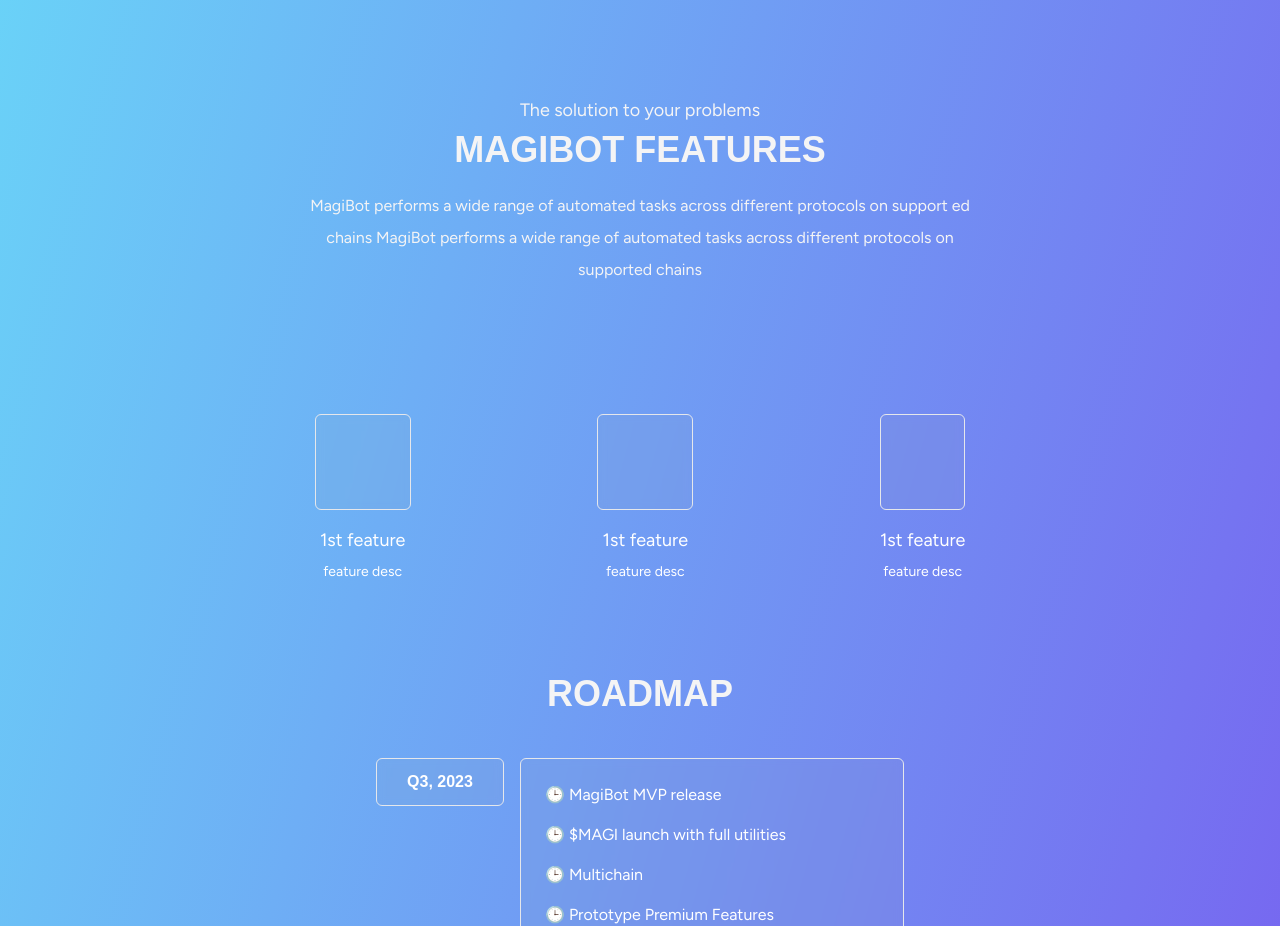
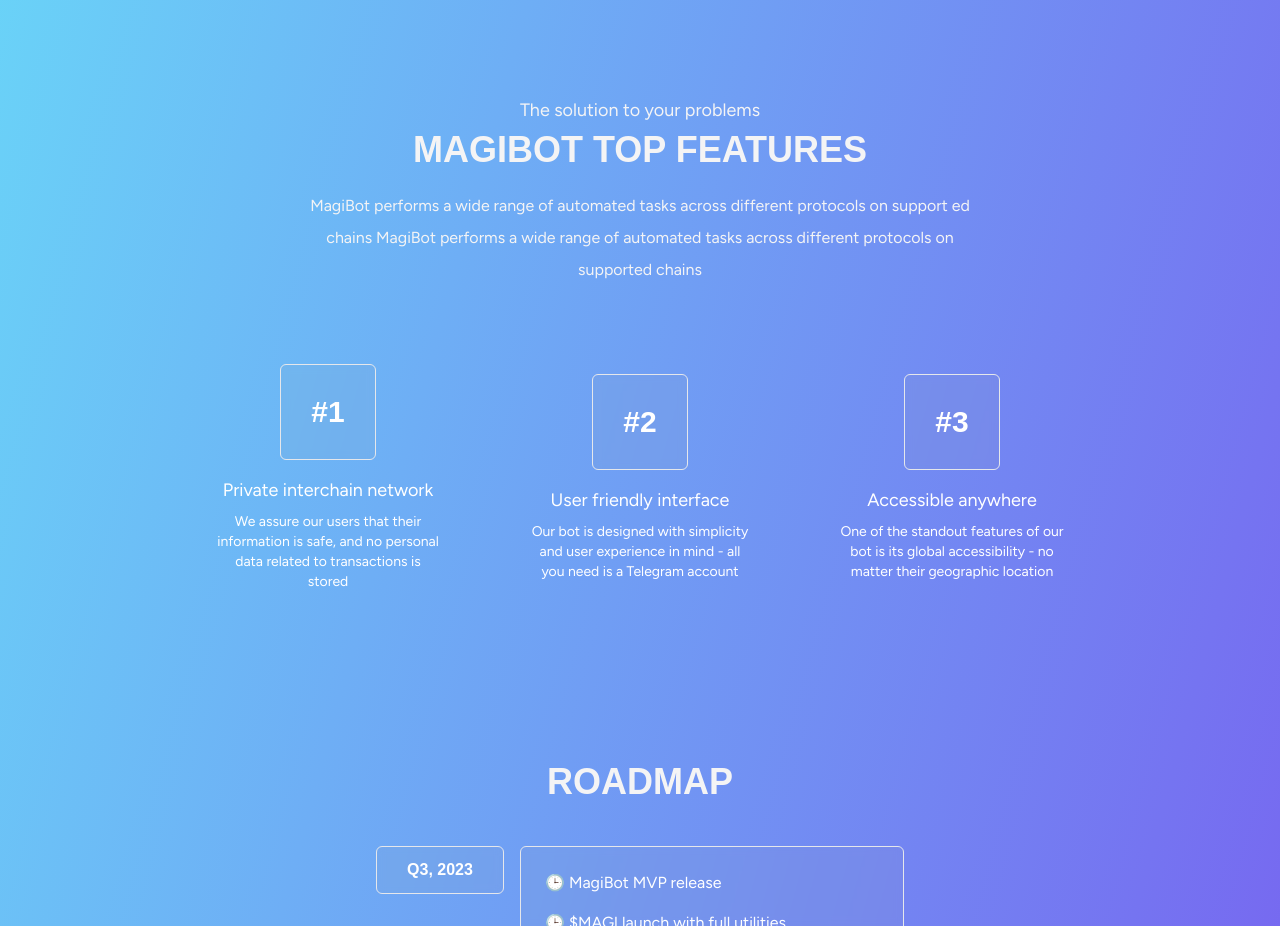
Before and after one commit to mandarine-dev/magibot_website, a Next.js app: page / in a window 1280 px wide. Shown: the part 1202-2128 px from the top of the page. Built offline with nearby package versions, Linux system fonts and the light colour scheme; a web font is replaced by a local one.

Commit message:
add features

```diff
--- a/src/app/page.tsx
+++ b/src/app/page.tsx
@@ -173,7 +173,7 @@ export default function Home() {
                 The solution to your problems
               </p>
               <p className="pt-2 text-4xl leading-8 text-zinc-100 cairo">
-                MAGIBOT FEATURES
+                MAGIBOT TOP FEATURES
               </p>
               <p className="pt-6 w-2/3 text-base leading-8 text-zinc-100 ">
                 MagiBot performs a wide range of automated tasks across
@@ -181,21 +181,42 @@ export default function Home() {
                 range of automated tasks across different protocols on supported
                 chains
               </p>
-              <div className="w-full flex justify-evenly items-center">
-                <div>
-                  <div className="h-24 w-24 mt-32 bg-gray-400 rounded-md bg-clip-padding backdrop-filter backdrop-blur-sm bg-opacity-10 border border-gray-200"></div>
-                  <p className="text-lg pt-4 pb-2 text-white">1st feature</p>
-                  <p className="text-sm text-white">feature desc</p>
+              <div className="w-full flex flex-wrap justify-evenly items-center h-96">
+                <div className="flex  flex-col justify-center items-center w-56">
+                  <div className="flex justify-center items-center h-24 w-24 bg-gray-400 rounded-md bg-clip-padding backdrop-filter backdrop-blur-sm bg-opacity-10 border border-gray-200">
+                    <p className="cairo text-white text-3xl">#1</p>
+                  </div>
+                  <p className="text-lg pt-4 pb-2 text-white">
+                    Private interchain network
+                  </p>
+                  <p className="text-sm text-white">
+                    We assure our users that their information is safe, and no
+                    personal data related to transactions is stored
+                  </p>
                 </div>
-                <div>
-                  <div className="h-24 w-24 mt-32 bg-gray-400 rounded-md bg-clip-padding backdrop-filter backdrop-blur-sm bg-opacity-10 border border-gray-200"></div>
-                  <p className="text-lg pt-4 pb-2 text-white">1st feature</p>
-                  <p className="text-sm text-white">feature desc</p>
+                <div className="flex flex-col justify-center items-center w-56">
+                  <div className="flex justify-center items-center h-24 w-24 bg-gray-400 rounded-md bg-clip-padding backdrop-filter backdrop-blur-sm bg-opacity-10 border border-gray-200">
+                    <p className="cairo text-white text-3xl">#2</p>
+                  </div>
+                  <p className="text-lg pt-4 pb-2 text-white">
+                    User friendly interface
+                  </p>
+                  <p className="text-sm text-white">
+                    Our bot is designed with simplicity and user experience in
+                    mind - all you need is a Telegram account
+                  </p>
                 </div>
-                <div>
-                  <div className="h-24 w-24ouais mt-32 bg-gray-400 rounded-md bg-clip-padding backdrop-filter backdrop-blur-sm bg-opacity-10 border border-gray-200"></div>
-                  <p className="text-lg pt-4 pb-2 text-white">1st feature</p>
-                  <p className="text-sm text-white">feature desc</p>
+                <div className="flex flex-col justify-center items-center w-56">
+                  <div className="flex justify-center items-center h-24 w-24 bg-gray-400 rounded-md bg-clip-padding backdrop-filter backdrop-blur-sm bg-opacity-10 border border-gray-200">
+                    <p className="cairo text-white text-3xl">#3</p>
+                  </div>
+                  <p className="text-lg pt-4 pb-2 text-white">
+                    Accessible anywhere
+                  </p>
+                  <p className="text-sm text-white">
+                    One of the standout features of our bot is its global
+                    accessibility - no matter their geographic location
+                  </p>
                 </div>
               </div>
             </div>
```
